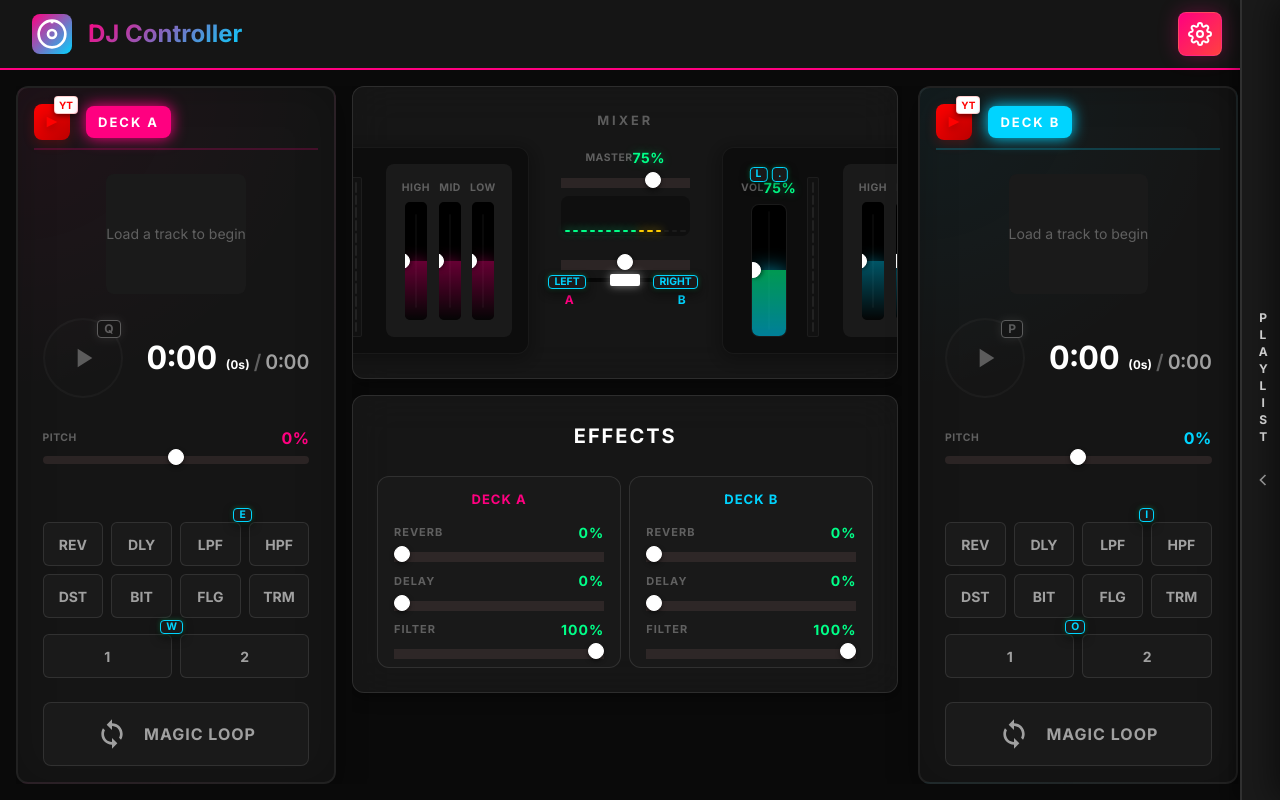
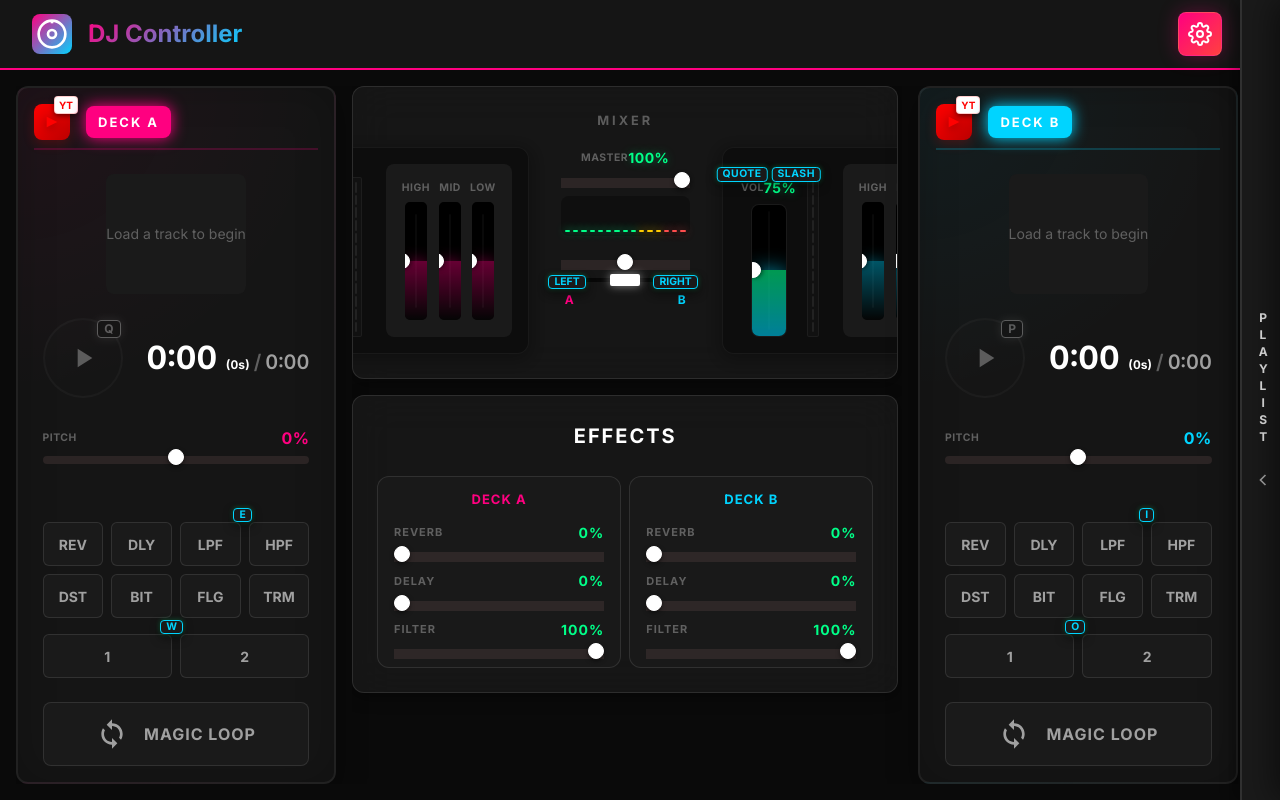
Before and after one commit to MohamedBouattour/DjMixer, a React (Vite) app: page / in a window 1280 px wide. Built offline with nearby package versions, Linux system fonts and the light colour scheme.

Commit message:
feat: Implement core DJ application with audio engine, dual decks, mixer, and keyboard controls.

```diff
--- a/src/App.tsx
+++ b/src/App.tsx
@@ -14,10 +14,21 @@ import './App.css';
 function App() {
   const [tracks, setTracks] = useState<Track[]>([]);
   const [crossfader, setCrossfader] = useState(50);
-  const [masterVolume, setMasterVolume] = useState(75);
+  const [masterVolume, setMasterVolume] = useState(100);
   const [isSettingsOpen, setIsSettingsOpen] = useState(false);
 
   const { keyMap, layout } = useSettings();
+  const [isMobile, setIsMobile] = useState(false);
+
+  useEffect(() => {
+    const checkMobile = () => {
+      setIsMobile(window.matchMedia('(max-width: 768px)').matches);
+    };
+
+    checkMobile();
+    window.addEventListener('resize', checkMobile);
+    return () => window.removeEventListener('resize', checkMobile);
+  }, []);
 
   const audioContextRef = useRef<AudioContext | null>(null);
   const masterGainRef = useRef<GainNode | null>(null);
@@ -99,6 +110,15 @@ function App() {
 
       // Ignore if user is typing in an input or textarea
       if (e.target instanceof HTMLInputElement || e.target instanceof HTMLTextAreaElement) return;
+
+      // Special global shortcut: Space to cancel active loops
+      // We call clearLoop unconditionally because checking deckState.activeLoop might be stale inside this useEffect
+      if (e.code === 'Space') {
+        e.preventDefault();
+        deckA.clearLoop();
+        deckB.clearLoop();
+        return;
+      }
 
       const actionEntry = Object.entries(keyMap).find(([_, key]) => key === e.code);
       if (!actionEntry) return;
@@ -295,11 +315,11 @@ function App() {
             onLoopSet={deckA.setLoop}
             onLoopClear={deckA.clearLoop}
             color="#ff0080"
-            shortcuts={{
+            shortcuts={!isMobile ? {
               play: getKeyLabel(keyMap['DECK_A_PLAY'], layout),
               cue: getKeyLabel(keyMap['DECK_A_CUE'], layout),
               effect: getKeyLabel(keyMap['EFFECT_A_TOGGLE'], layout)
-            }}
+            } : undefined}
           />
 
           <div className="center-section">
@@ -312,11 +332,11 @@ function App() {
               deckBState={deckBState}
               onVolumeChange={(deck, value) => deck === 'A' ? deckA.setVolume(value) : deckB.setVolume(value)}
               onEQChange={(deck, band, value) => deck === 'A' ? deckA.setEQ(band, value) : deckB.setEQ(band, value)}
-              shortcuts={{
+              shortcuts={!isMobile ? {
                 volumeA: { up: getKeyLabel(keyMap['VOLUME_A_UP'], layout), down: getKeyLabel(keyMap['VOLUME_A_DOWN'], layout) },
                 volumeB: { up: getKeyLabel(keyMap['VOLUME_B_UP'], layout), down: getKeyLabel(keyMap['VOLUME_B_DOWN'], layout) },
                 crossfader: { left: getKeyLabel(keyMap['CROSSFADER_LEFT'], layout), right: getKeyLabel(keyMap['CROSSFADER_RIGHT'], layout) }
-              }}
+              } : undefined}
             />
             <Effects onEffectChange={handleEffectChange} />
           </div>
@@ -335,11 +355,11 @@ function App() {
             onLoopSet={deckB.setLoop}
             onLoopClear={deckB.clearLoop}
             color="#00d4ff"
-            shortcuts={{
+            shortcuts={!isMobile ? {
               play: getKeyLabel(keyMap['DECK_B_PLAY'], layout),
               cue: getKeyLabel(keyMap['DECK_B_CUE'], layout),
               effect: getKeyLabel(keyMap['EFFECT_B_TOGGLE'], layout)
-            }}
+            } : undefined}
           />
         </div>
 
--- a/src/components/Mixer.tsx
+++ b/src/components/Mixer.tsx
@@ -59,6 +59,7 @@ export const Mixer: React.FC<MixerProps> = ({
                                 max="150"
                                 value={volume}
                                 onChange={(e) => onVolumeChange(deckId, parseFloat(e.target.value))}
+                                onMouseUp={(e) => e.currentTarget.blur()}
                                 className="volume-slider"
                             />
                             <div className="volume-level-indicator">
@@ -102,6 +103,7 @@ export const Mixer: React.FC<MixerProps> = ({
                                     max="100"
                                     value={eq[band]}
                                     onChange={(e) => onEQChange(deckId, band, parseFloat(e.target.value))}
+                                    onMouseUp={(e) => e.currentTarget.blur()}
                                     className="eq-slider"
                                 />
                                 <div className="eq-level-indicator">
@@ -140,6 +142,7 @@ export const Mixer: React.FC<MixerProps> = ({
                             max="100"
                             value={masterVolume}
                             onChange={(e) => onMasterVolumeChange(parseFloat(e.target.value))}
+                            onMouseUp={(e) => e.currentTarget.blur()}
                             className="master-volume-slider"
                         />
                         <div className="volume-bars">
@@ -160,6 +163,7 @@ export const Mixer: React.FC<MixerProps> = ({
                             max="100"
                             value={crossfaderValue}
                             onChange={(e) => onCrossfaderChange(parseFloat(e.target.value))}
+                            onMouseUp={(e) => e.currentTarget.blur()}
                             className="crossfader"
                         />
                         <div className="crossfader-indicator">
--- a/src/types/index.ts
+++ b/src/types/index.ts
@@ -70,8 +70,8 @@ export const DEFAULT_KEY_MAP: KeyMap = {
     'DECK_B_CUE': 'KeyO',
     'VOLUME_A_UP': 'KeyA',
     'VOLUME_A_DOWN': 'KeyZ',
-    'VOLUME_B_UP': 'KeyL',
-    'VOLUME_B_DOWN': 'Period',
+    'VOLUME_B_UP': 'Quote',
+    'VOLUME_B_DOWN': 'Slash',
     'CROSSFADER_LEFT': 'ArrowLeft',
     'CROSSFADER_RIGHT': 'ArrowRight',
     'EFFECT_A_TOGGLE': 'KeyE',
--- a/src/utils/keyHelpers.ts
+++ b/src/utils/keyHelpers.ts
@@ -16,7 +16,7 @@ export const getKeyLabel = (code: string | undefined | null, layout: 'qwerty' |
             'Comma': ';',
             'Period': ':',
             'Slash': '!',
-            'Quote': '²',
+            'Quote': 'ù',
             'Backquote': '²',
             'BracketLeft': '^',
             'BracketRight': '$',
```
